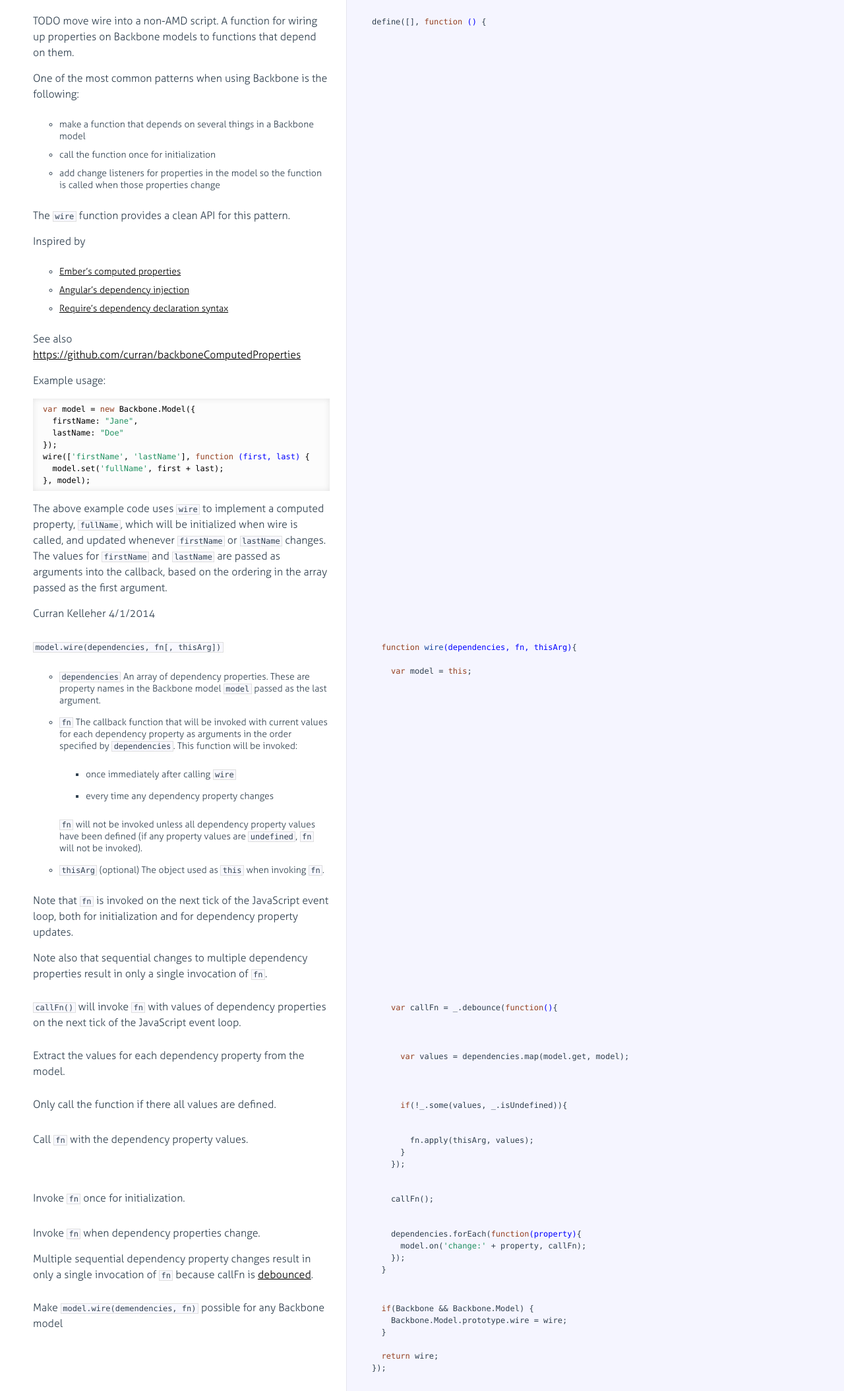
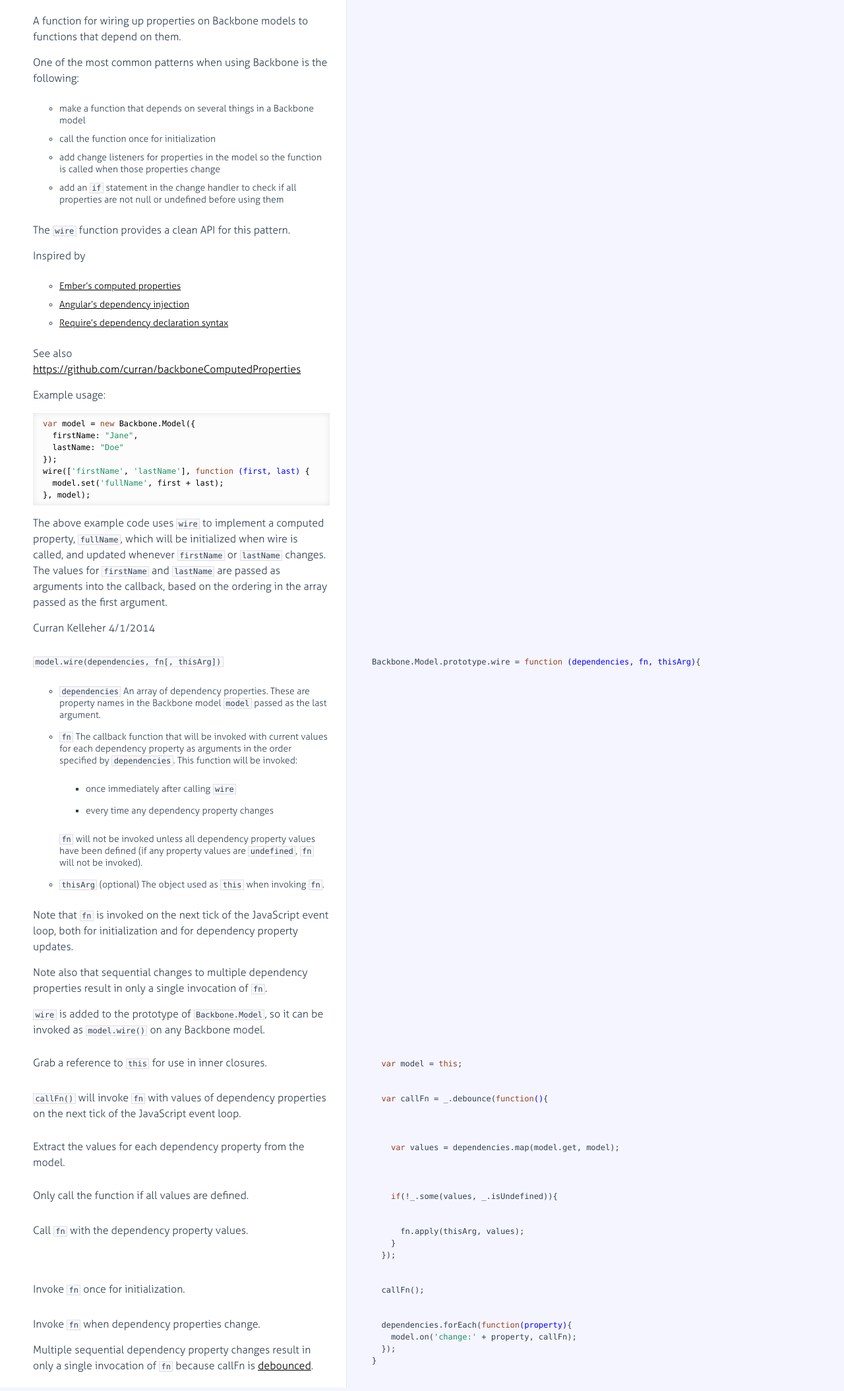
Before and after one commit to curran/phd, a plain HTML site: page prototype/docs/wire.html in a window 1280 px wide. Shown: the part 88-2196 px from the top of the page at 66% size. Drawn offline with Linux system fonts and the light colour scheme.

Commit message:
Moved wire into a non-AMD script

```diff
--- a/prototype/docs/wire.html
+++ b/prototype/docs/wire.html
@@ -103,14 +103,15 @@
               <div class="pilwrap ">
                 <a class="pilcrow" href="#section-1">&#182;</a>
               </div>
-              <p>TODO move wire into a non-AMD script.
-A function for wiring up properties on Backbone models
+              <p>A function for wiring up properties on Backbone models
 to functions that depend on them.</p>
 <p>One of the most common patterns when using Backbone is the following:</p>
 <ul>
 <li>make a function that depends on several things in a Backbone model</li>
 <li>call the function once for initialization</li>
 <li>add change listeners for properties in the model so the function is called when those properties change</li>
+<li>add an <code>if</code> statement in the change handler to check if all properties
+are not null or undefined before using them</li>
 </ul>
 <p>The <code>wire</code> function provides a clean API for this pattern.</p>
 <p>Inspired by</p>
@@ -137,8 +138,6 @@ in the array passed as the first argument.</p>
 <p>Curran Kelleher 4/1/2014</p>
 
             </div>
-
-            <div class="content"><div class='highlight'><pre>define([], <span class="hljs-function"><span class="hljs-keyword">function</span> <span class="hljs-params">()</span> {</span></pre></div></div>
 
         </li>
 
@@ -175,12 +174,12 @@ values have been defined (if any property values are
 event loop, both for initialization and for dependency property updates.</p>
 <p>Note also that sequential changes to multiple dependency properties
 result in only a single invocation of <code>fn</code>.</p>
+<p><code>wire</code> is added to the prototype of <code>Backbone.Model</code>, so it can be
+invoked as <code>model.wire()</code> on any Backbone model.</p>
 
             </div>
 
-            <div class="content"><div class='highlight'><pre>  <span class="hljs-function"><span class="hljs-keyword">function</span> <span class="hljs-title">wire</span><span class="hljs-params">(dependencies, fn, thisArg)</span>{</span>
-
-    <span class="hljs-keyword">var</span> model = <span class="hljs-keyword">this</span>;</pre></div></div>
+            <div class="content"><div class='highlight'><pre>Backbone.Model.prototype.wire = <span class="hljs-function"><span class="hljs-keyword">function</span> <span class="hljs-params">(dependencies, fn, thisArg)</span>{</span></pre></div></div>
 
         </li>
 
@@ -191,12 +190,11 @@ result in only a single invocation of <code>fn</code>.</p>
               <div class="pilwrap ">
                 <a class="pilcrow" href="#section-3">&#182;</a>
               </div>
-              <p><code>callFn()</code> will invoke <code>fn</code> with values of dependency properties
-on the next tick of the JavaScript event loop.</p>
+              <p>Grab a reference to <code>this</code> for use in inner closures.</p>
 
             </div>
 
-            <div class="content"><div class='highlight'><pre>    <span class="hljs-keyword">var</span> callFn = _.debounce(<span class="hljs-function"><span class="hljs-keyword">function</span><span class="hljs-params">()</span>{</span></pre></div></div>
+            <div class="content"><div class='highlight'><pre>  <span class="hljs-keyword">var</span> model = <span class="hljs-keyword">this</span>;</pre></div></div>
 
         </li>
 
@@ -207,11 +205,12 @@ on the next tick of the JavaScript event loop.</p>
               <div class="pilwrap ">
                 <a class="pilcrow" href="#section-4">&#182;</a>
               </div>
-              <p>Extract the values for each dependency property from the model.</p>
+              <p><code>callFn()</code> will invoke <code>fn</code> with values of dependency properties
+on the next tick of the JavaScript event loop.</p>
 
             </div>
 
-            <div class="content"><div class='highlight'><pre>      <span class="hljs-keyword">var</span> values = dependencies.map(model.get, model);</pre></div></div>
+            <div class="content"><div class='highlight'><pre>  <span class="hljs-keyword">var</span> callFn = _.debounce(<span class="hljs-function"><span class="hljs-keyword">function</span><span class="hljs-params">()</span>{</span></pre></div></div>
 
         </li>
 
@@ -222,11 +221,11 @@ on the next tick of the JavaScript event loop.</p>
               <div class="pilwrap ">
                 <a class="pilcrow" href="#section-5">&#182;</a>
               </div>
-              <p>Only call the function if there all values are defined.</p>
+              <p>Extract the values for each dependency property from the model.</p>
 
             </div>
 
-            <div class="content"><div class='highlight'><pre>      <span class="hljs-keyword">if</span>(!_.some(values, _.isUndefined)){</pre></div></div>
+            <div class="content"><div class='highlight'><pre>    <span class="hljs-keyword">var</span> values = dependencies.map(model.get, model);</pre></div></div>
 
         </li>
 
@@ -237,13 +236,11 @@ on the next tick of the JavaScript event loop.</p>
               <div class="pilwrap ">
                 <a class="pilcrow" href="#section-6">&#182;</a>
               </div>
-              <p>Call <code>fn</code> with the dependency property values.</p>
+              <p>Only call the function if all values are defined.</p>
 
             </div>
 
-            <div class="content"><div class='highlight'><pre>        fn.apply(thisArg, values);
-      }
-    });</pre></div></div>
+            <div class="content"><div class='highlight'><pre>    <span class="hljs-keyword">if</span>(!_.some(values, _.isUndefined)){</pre></div></div>
 
         </li>
 
@@ -254,11 +251,13 @@ on the next tick of the JavaScript event loop.</p>
               <div class="pilwrap ">
                 <a class="pilcrow" href="#section-7">&#182;</a>
               </div>
-              <p>Invoke <code>fn</code> once for initialization.</p>
+              <p>Call <code>fn</code> with the dependency property values.</p>
 
             </div>
 
-            <div class="content"><div class='highlight'><pre>    callFn();</pre></div></div>
+            <div class="content"><div class='highlight'><pre>      fn.apply(thisArg, values);
+    }
+  });</pre></div></div>
 
         </li>
 
@@ -269,17 +268,11 @@ on the next tick of the JavaScript event loop.</p>
               <div class="pilwrap ">
                 <a class="pilcrow" href="#section-8">&#182;</a>
               </div>
-              <p>Invoke <code>fn</code> when dependency properties change.</p>
-<p>Multiple sequential dependency property changes
-result in only a single invocation of <code>fn</code>
-because callFn is <a href="underscorejs.org/#debounce">debounced</a>.</p>
+              <p>Invoke <code>fn</code> once for initialization.</p>
 
             </div>
 
-            <div class="content"><div class='highlight'><pre>    dependencies.forEach(<span class="hljs-function"><span class="hljs-keyword">function</span><span class="hljs-params">(property)</span>{</span>
-      model.on(<span class="hljs-string">'change:'</span> + property, callFn);
-    });
-  }</pre></div></div>
+            <div class="content"><div class='highlight'><pre>  callFn();</pre></div></div>
 
         </li>
 
@@ -290,17 +283,17 @@ because callFn is <a href="underscorejs.org/#debounce">debounced</a>.</p>
               <div class="pilwrap ">
                 <a class="pilcrow" href="#section-9">&#182;</a>
               </div>
-              <p>Make <code>model.wire(demendencies, fn)</code> possible
-for any Backbone model</p>
+              <p>Invoke <code>fn</code> when dependency properties change.</p>
+<p>Multiple sequential dependency property changes
+result in only a single invocation of <code>fn</code>
+because callFn is <a href="underscorejs.org/#debounce">debounced</a>.</p>
 
             </div>
 
-            <div class="content"><div class='highlight'><pre>  <span class="hljs-keyword">if</span>(Backbone &amp;&amp; Backbone.Model) {
-    Backbone.Model.prototype.wire = wire;
-  }
-
-  <span class="hljs-keyword">return</span> wire;
-});</pre></div></div>
+            <div class="content"><div class='highlight'><pre>  dependencies.forEach(<span class="hljs-function"><span class="hljs-keyword">function</span><span class="hljs-params">(property)</span>{</span>
+    model.on(<span class="hljs-string">'change:'</span> + property, callFn);
+  });
+}</pre></div></div>
 
         </li>
 
--- a/prototype/src/data.js
+++ b/prototype/src/data.js
@@ -2,7 +2,7 @@
 // for visualization dashboards.
 //
 // Curran Kelleher 3/26/2014
-define(['udc', 'wire'], function (UDC, wire) {
+define(['udc'], function (UDC) {
   return function () {
     // TODO add docs for `sources`
     var model = new Backbone.Model();
--- a/prototype/src/dummyVis.js
+++ b/prototype/src/dummyVis.js
@@ -2,7 +2,7 @@
 // for testing the visualization dashboard framework.
 //
 // Curran Kelleher 3/26/2014
-define(['wire'], function (wire) {
+define([], function () {
 
   // The constructor function.
   return function (dashboard) {
--- a/prototype/src/layout.js
+++ b/prototype/src/layout.js
@@ -1,7 +1,7 @@
 // This module implements nested box layout for visualization dashboards.
 //
 // Curran Kelleher 4/1/2014
-define(['wire', 'computeLayout'], function (wire, computeLayout) {
+define(['computeLayout'], function (computeLayout) {
 
   // The constructor function.
   return function (dashboard) {
--- a/prototype/src/links.js
+++ b/prototype/src/links.js
@@ -4,7 +4,7 @@
 // multiple linked views in a visualization dashboard.
 //
 // Curran Kelleher 3/28/2014
-define(['wire'], function (wire) {
+define([], function () {
 
   // The constructor function.
   return function (dashboard) {
--- a/prototype/src/timeline.js
+++ b/prototype/src/timeline.js
@@ -1,5 +1,5 @@
 // Curran Kelleher 3/30/2014
-define(['wire'], function (wire) {
+define([], function () {
 
   return function (dashboard) {
     var model = new Backbone.Model(),
```
Also changed, not shown: prototype/SpecRunner.html (+1 -0 lines), prototype/docs/data.html (+1 -1 lines), prototype/docs/dummyVis.html (+1 -1 lines), prototype/docs/layout.html (+1 -1 lines), prototype/docs/links.html (+1 -1 lines), prototype/docs/timeline.html (+1 -1 lines), prototype/index.html (+1 -0 lines), prototype/spec/WireSpec.js (+0 -4 lines), prototype/src/wire.js (+8 -13 lines).
